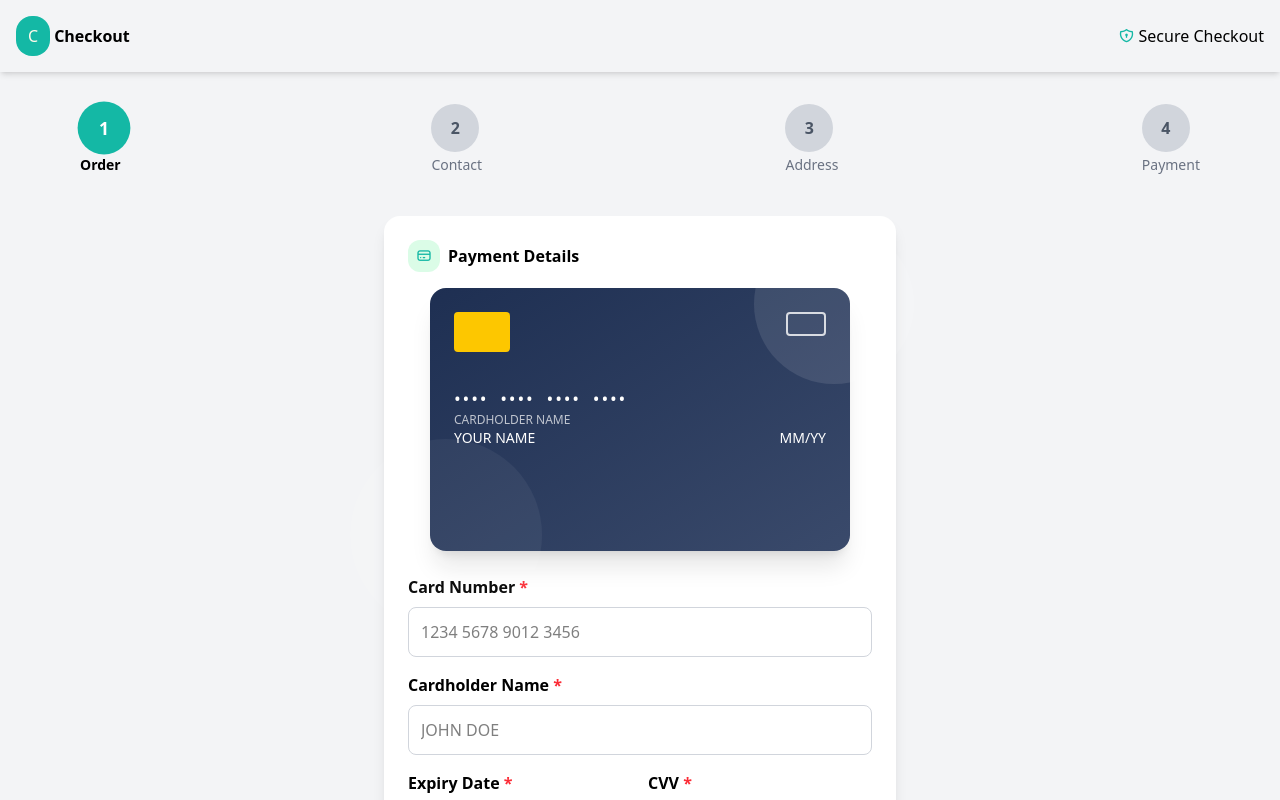
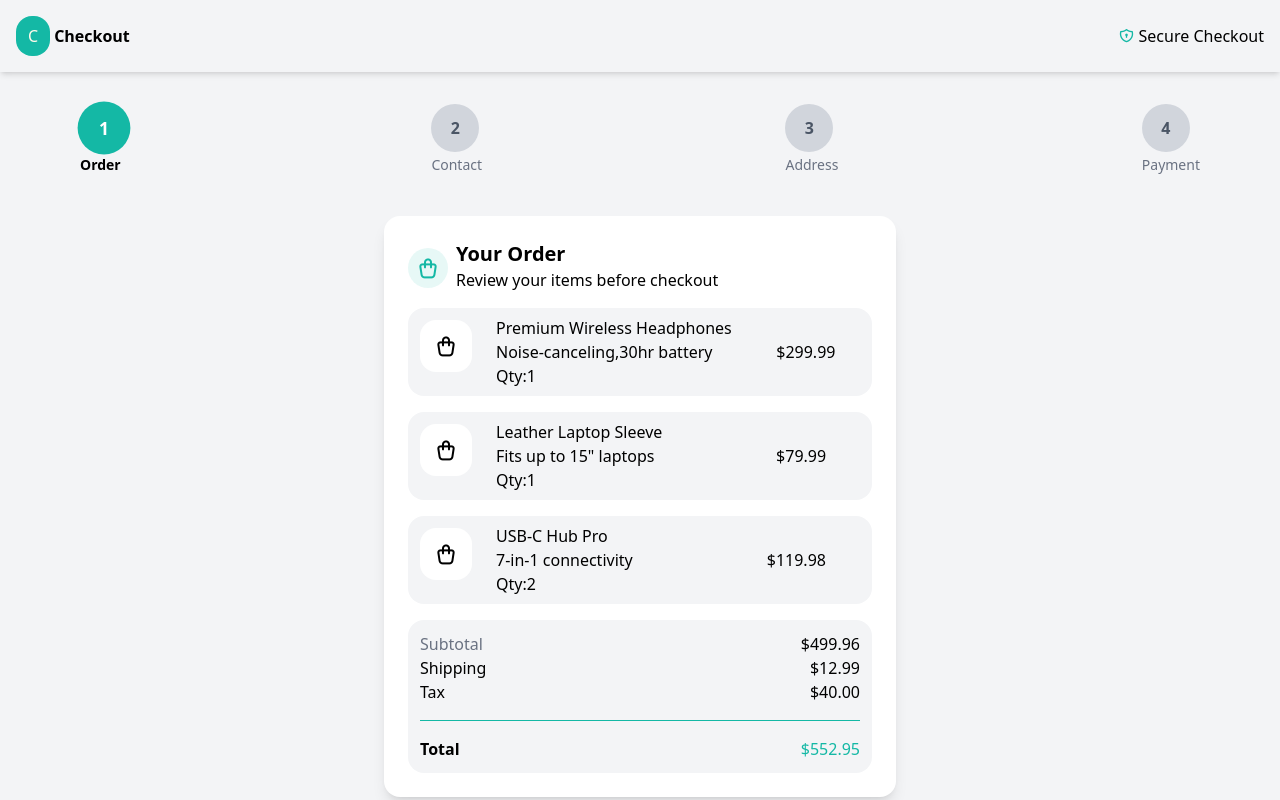
Before and after one commit to Hisham-AlAhmad/Checkout, a React (Vite) app: page / in a window 1280 px wide. Shown: the top 800 px of the page. Built offline with nearby package versions, Linux system fonts and the light colour scheme.

Commit message:
adding first page

```diff
--- a/src/Root/AppRoutes.jsx
+++ b/src/Root/AppRoutes.jsx
@@ -2,13 +2,14 @@ import { Route, Routes } from "react-router-dom";
 import Layout from "./Layout";
 import Payment from '../components/Payment/Payment';
 import Contact from '../components/Contact';
+import Order from "../components/Order";
 
 function AppRoutes() {
   return (
     <Routes>
       {/* User side routes */}
       <Route element={<Layout />} >
-        <Route path="/" element={<Payment />} />
+        <Route path="/" element={<Order />} />
         <Route path="/payment" element={<Payment />} />
         <Route path="/contact" element={<Contact />} />
       </Route>
--- /dev/null
+++ b/src/components/Order.jsx
@@ -0,0 +1,55 @@
+function Order() {
+    return (
+        <div className="max-w-lg rounded-2xl bg-white p-6 shadow-lg mx-auto mt-10">
+            <div className="flex">
+                <i className="ti ti-shopping-bag mt-2 text-(--primary) text-2xl bg-[#14b8a51a] rounded-full w-10 h-10 flex items-center justify-center  "></i>
+                <div className="pl-2"><h1 className="font-bold text-xl">Your Order</h1>
+                    <p>Review your items before checkout</p></div>
+            </div>
+            <div className="bg-gray-100 flex rounded-2xl mt-4  ">
+                <div className="bg-white w-13 h-13 rounded-2xl flex items-center justify-center m-3 text-2xl"><i className="ti ti-shopping-bag "></i></div>
+                <div className="ml-1 p-2"><p>Premium Wireless Headphones</p>
+                    <p>Noise-canceling,30hr battery
+                    </p>
+                    <p>Qty:1
+                    </p>
+                </div>
+                <div className="m-auto">$299.99</div>
+            </div>
+            <div className="bg-gray-100 flex rounded-2xl mt-4  ">
+                <div className="bg-white w-13 h-13 rounded-2xl flex items-center justify-center m-3 text-2xl"><i className="ti ti-shopping-bag "></i></div>
+                <div className="ml-1 p-2 mr-15 "><p>Leather Laptop Sleeve</p>
+                    <p>Fits up to 15" laptops
+                    </p>
+                    <p>Qty:1
+                    </p>
+                </div>
+                <div className="m-auto ">$79.99</div>
+            </div>
+            <div className="bg-gray-100 flex rounded-2xl mt-4  ">
+                <div className="bg-white w-13 h-13 rounded-2xl flex items-center justify-center m-3 text-2xl"><i className="ti ti-shopping-bag "></i></div>
+                <div className="ml-1 p-2 mr-20"><p>USB-C Hub Pro</p>
+                    <p>7-in-1 connectivity
+                    </p>
+                    <p>Qty:2
+                    </p>
+                </div>
+                <div className="m-auto">$119.98</div>
+            </div>
+            <div className="p-3 mt-4 bg-gray-100 rounded-2xl">
+                <div className="flex justify-between"><p className="text-gray-500">Subtotal</p>
+                    <p>$499.96</p></div>
+                    <div className="flex justify-between">
+                        <p>Shipping</p>
+                        <p>$12.99</p></div>
+                        <div className="flex justify-between "><p>Tax</p>
+                            <p>$40.00</p></div>
+                            <hr className=" text-(--primary) my-4"/>
+                <div className="flex justify-between"><p className="font-semibold">Total</p>
+                <p className="text-(--primary)">$552.95</p></div>
+            </div>
+        </div>
+    );
+}
+
+export default Order;
```
